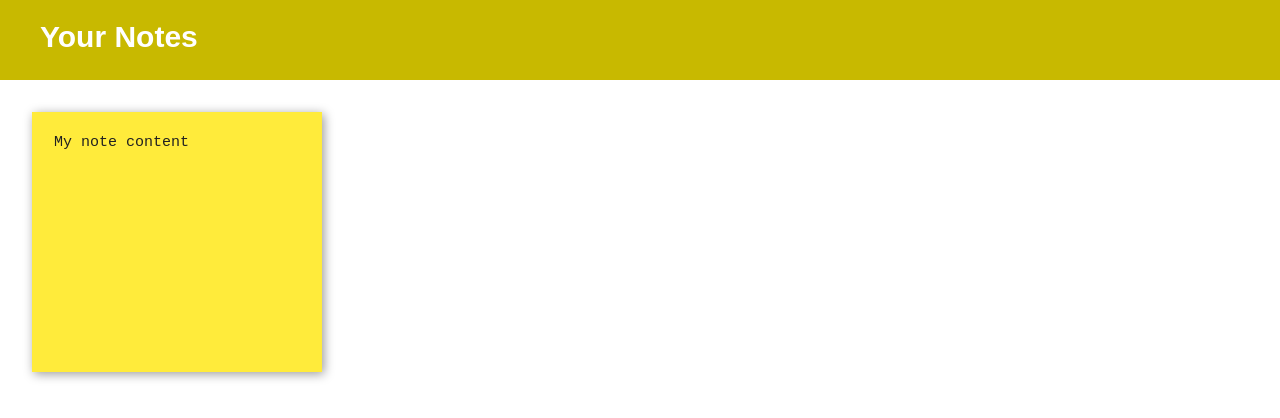
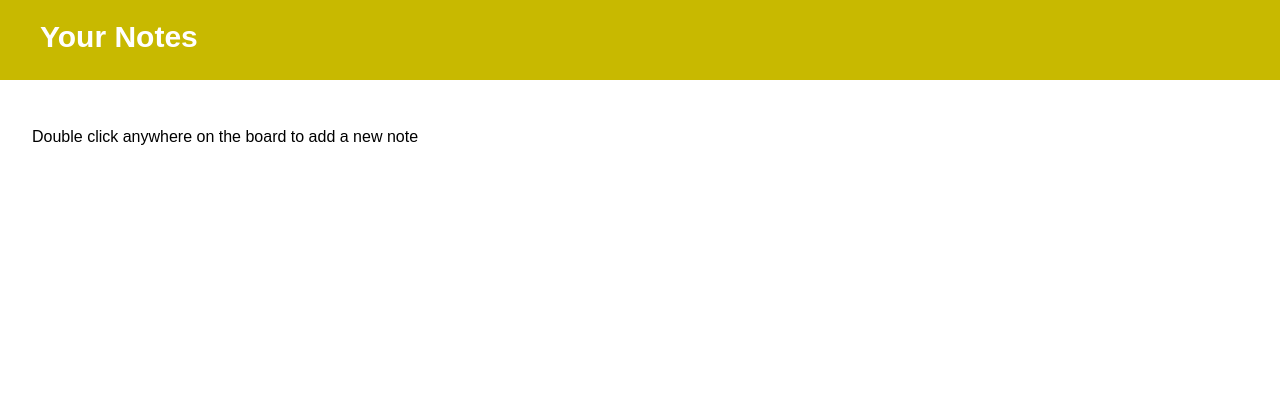
Before and after one commit to victoriavitale/sticky-notes-ui, a React app: page / in a window 1280 px wide. Shown: the top 418 px of the page. Built offline with nearby package versions, Linux system fonts and the light colour scheme.

Commit message:
Rendering notes dinamically

```diff
--- a/src/components/StickyNote.jsx
+++ b/src/components/StickyNote.jsx
@@ -1,11 +1,21 @@
 import React, {Component} from 'react';
 
 class StickyNote extends Component {
+
+  constructor(props){
+    super(props);
+
+    this.state = {
+      stickyNote : this.props.stickyNote
+    }
+  }
+
   render() {
     return (
       <div>
           <div className="sticky-note">
-            <textarea>My note content</textarea>
+            <h3>{this.state.stickyNote.title}</h3>
+            <textarea placeholder="Double click on a note to edit it">{this.props.stickyNote.content}</textarea>
           </div>
       </div>
     );
--- a/src/components/StickyNotesBoard.jsx
+++ b/src/components/StickyNotesBoard.jsx
@@ -2,15 +2,33 @@ import React, {Component} from 'react';
 import StickyNote from './StickyNote.jsx';
 
 class StickyNotesBoard extends Component {
+  constructor(props){
+    super(props);
+
+    this.state = {
+      stickyNotes: []
+    }
+  }
+
   render() {
+    const stickyNotes = this.state.stickyNotes.map((stickyNote) => <StickyNote stickyNote={stickyNote}/>);
+
     return (
       <div>
-        <div className="sticky-notes-container">
-            <StickyNote/>
+        <div className="sticky-notes-container" onDoubleClick={this.addNewNote.bind(this)}>
+          <p>Double click anywhere on the board to add a new note</p>
+          {stickyNotes}
         </div>
       </div>
     );
   }
+
+  addNewNote(){
+    var arrNotes = this.state.stickyNotes;
+    arrNotes.push({id: 1, title: 'New Note', content: ''})
+    this.setState({ stickyNotes: arrNotes})
+  }
+
 }
 
 export default StickyNotesBoard;
```
